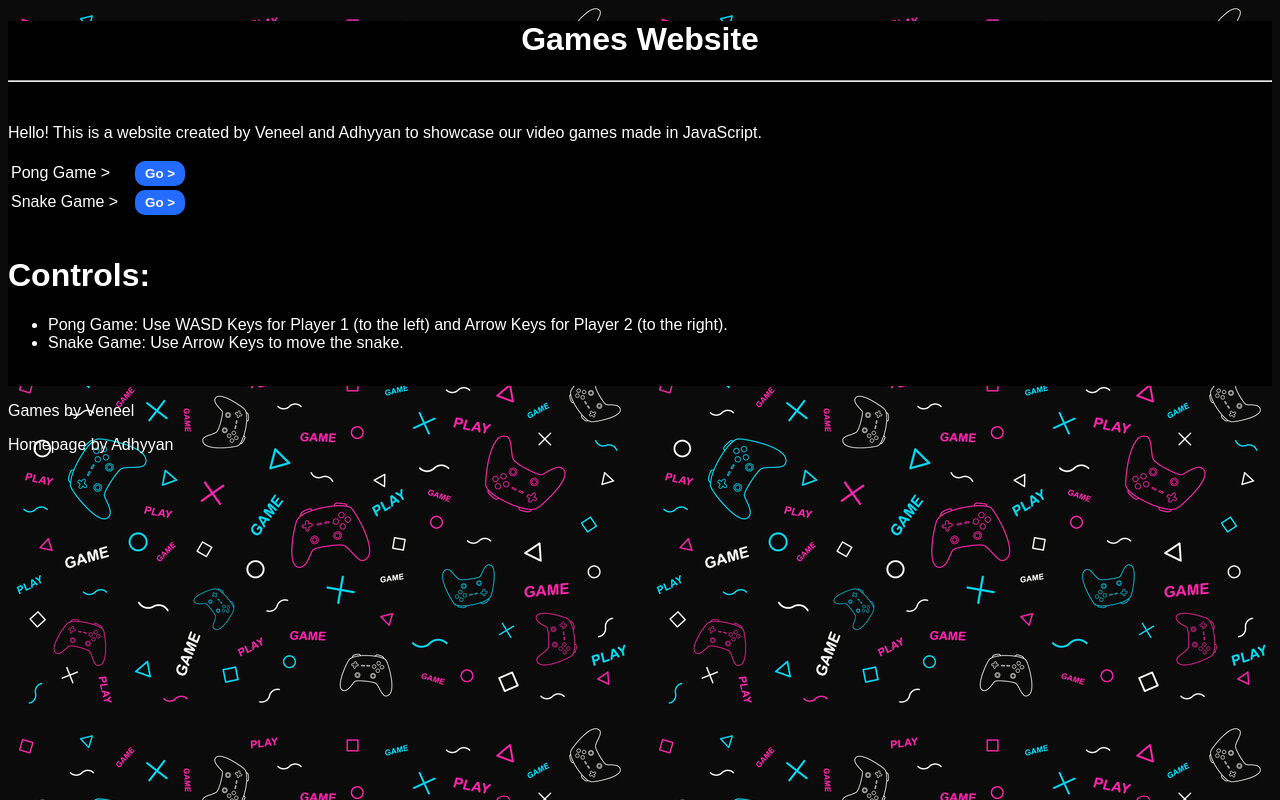
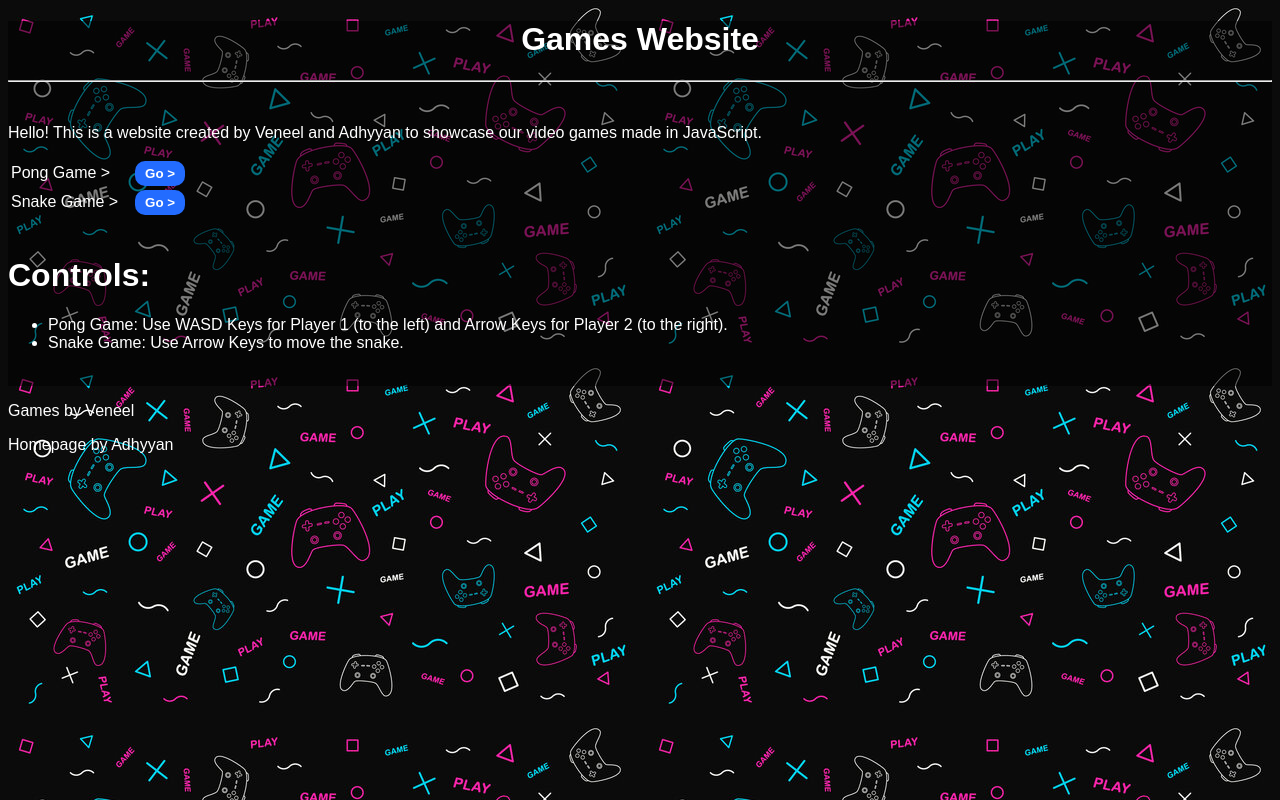
Before and after one commit to games-web-onl/games, a plain HTML site: page index.html in a window 1280 px wide. Drawn offline with Linux system fonts and the light colour scheme.

Commit message:
Actually no, this is the second last update

```diff
--- a/style.css
+++ b/style.css
@@ -20,5 +20,5 @@ body {
 }
 
 .black {
-    background-color: #000000;
+    background-color: rgba(0,0,0,0.5);
 }
```
